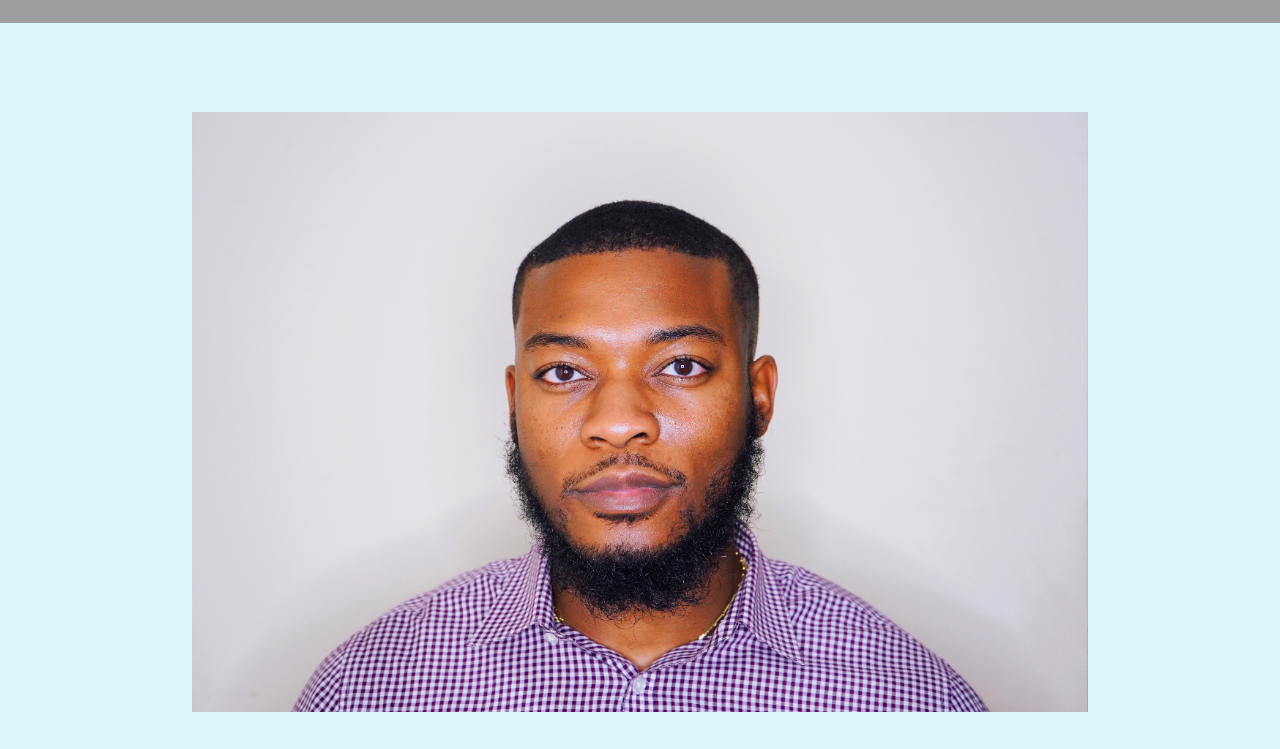
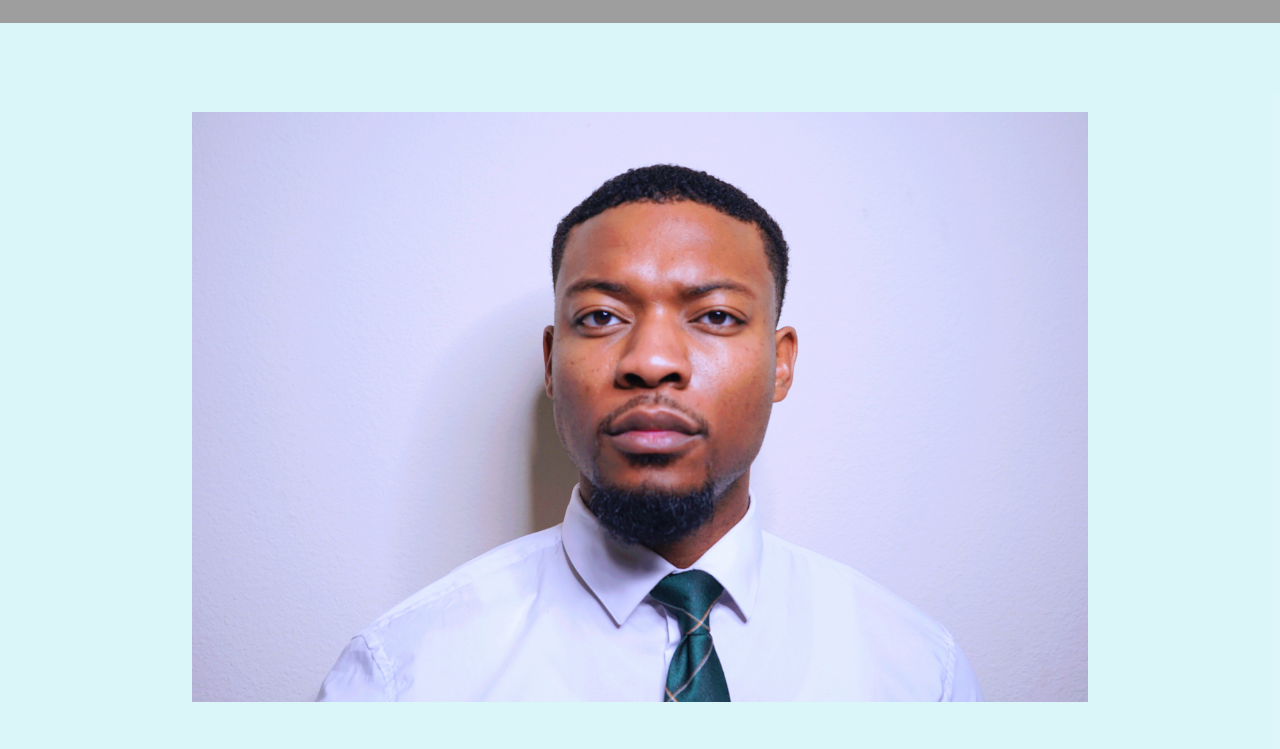
Before and after one commit to qreedtale5/plusinvestment-site, a plain HTML site: page our-team.html in a window 1280 px wide. Shown: the part 670-1419 px from the top of the page. Drawn offline with nearby package versions, Linux system fonts and the light colour scheme; grey boxes are pictures that could not be loaded.

Commit message:
Update our-team.html
Richard new photo

```diff
--- a/our-team.html
+++ b/our-team.html
@@ -75,7 +75,7 @@
     <div class="container-fluid">
       <div class="row g-0">
         <div>
-          <img src="images/Richard.jpg" class="founder" alt="">
+          <img src="images/Richard2.jpg" class="founder" alt="">
         </div>
         <h2 class="content1">Richard C. Ukonu, M.S.<a href="https://www.linkedin.com/in/richard-ukonu-71655215b/"><i class="founder-icon fa-brands fa-linkedin fa-lg icon"></i></a></h2>
         <h3 class="firm-title">Co-Founder, CEO</h3>
```
